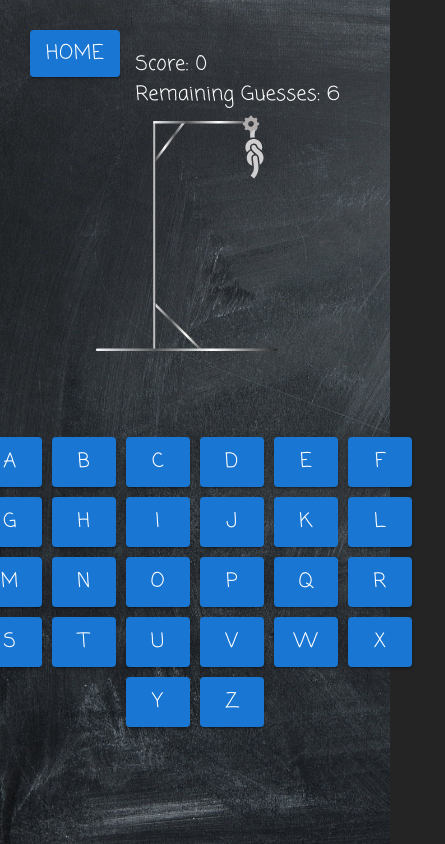
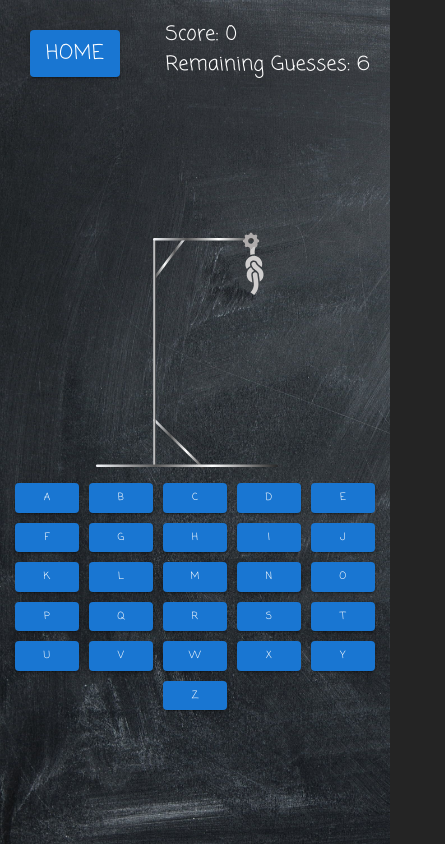
Before and after one commit to nathanielazevedo/hangman, a React (Vite) app: page /challenge/1 in a window 390 px wide. Shown: the whole page, 445 px wide, since content can reach past the window. Built offline with nearby package versions, Linux system fonts and the light colour scheme.

Commit message:
mobile friendly

```diff
--- a/src/App.css
+++ b/src/App.css
@@ -6,3 +6,7 @@
   margin: 0;
   font-family: "Coming Soon", cursive;
 }
+
+a {
+  text-decoration: none;
+}
--- a/src/Challenge.jsx
+++ b/src/Challenge.jsx
@@ -13,6 +13,7 @@ const Challenge = () => {
   const [link, setLink] = useState(window.location.href);
   const [copied, setCopied] = useState(false);
   const url = window.location.href;
+  const [error, setError] = useState(false);
 
   const encrypt = (text) => {
     return CryptoJS.enc.Base64.stringify(CryptoJS.enc.Utf8.parse(text));
@@ -50,9 +51,9 @@ const Challenge = () => {
       <Box
         sx={{
           backgroundColor: "white",
-          padding: "50px",
+          padding: { xs: "30px", sm: "50px", md: "50px", lg: "50px" },
           borderRadius: "20px",
-          height: "30vh",
+          marginX: { xs: "10px", sm: "0" },
         }}
       >
         <Typography
@@ -74,9 +75,12 @@ const Challenge = () => {
           }}
         >
           <TextField
+            error={error}
+            helperText={error}
             sx={{
               color: "black",
               width: "80%",
+
               fontFamily: "Coming Soon, cursive",
               "& .MuiInputBase-input": {
                 fontFamily: "Coming Soon, cursive",
@@ -88,6 +92,12 @@ const Challenge = () => {
             label="Custom Word"
             value={text}
             onChange={(e) => {
+              if (e.target.value.length > 20) {
+                setError("Keep it short! Less than 20 characters");
+                return;
+              } else {
+                setError(false);
+              }
               setText(e.target.value);
               setLink(`${url}/${encrypt(e.target.value)}`);
             }}
@@ -120,6 +130,8 @@ const Challenge = () => {
             marginTop: "20px",
             fontStyle: "italic",
             fontFamily: "Coming Soon, cursive",
+            maxWidth: { xs: "80vw", sm: "70vw", md: "60vw", lg: "50vw" },
+            wordWrap: "break-word",
           }}
         >
           {link}
--- a/src/Home.jsx
+++ b/src/Home.jsx
@@ -18,6 +18,7 @@ const Home = () => {
         backgroundRepeat: "no-repeat",
         backgroundSize: "cover",
         backgroundPosition: "center",
+        maxHeight: "100vh",
       }}
     >
       <Box
@@ -27,8 +28,9 @@ const Home = () => {
           justifyContent: "center",
           gap: "20px",
           backgroundColor: "white",
-          padding: "70px",
+          padding: { xs: "70px 25px", sm: "50px", md: "50px", lg: "50px" },
           borderRadius: "10px",
+          width: { xs: "90%", sm: "500px", md: "500px", lg: "500px" },
         }}
       >
         <Typography
--- a/src/Leaderboard.jsx
+++ b/src/Leaderboard.jsx
@@ -6,6 +6,7 @@ import { Typography } from "@mui/material";
 import chalkboard from "./assets/chalkboard.jpeg";
 import { ToastContainer, toast } from "react-toastify";
 import "react-toastify/dist/ReactToastify.css";
+import Tooltip from "@mui/material/Tooltip";
 
 const Leaderboard = () => {
   const [leaderboard, setLeaderboard] = useState([]);
@@ -75,11 +76,12 @@ const Leaderboard = () => {
           justifyContent: "flex-start",
           fontFamily: "Coming Soon, cursive",
           fontSize: "30px",
-          maxHeight: "80vh",
+          // maxHeight: "80vh",
           overflowY: "scroll",
-          width: "60%",
-          height: "80vh",
-          marginTop: "10vh",
+          width: { xs: "90vw", sm: "80vw", md: "90vw", lg: "90vw" },
+          // height: "80vh",
+          marginTop: "20vh",
+          marginBottom: "10vh",
         }}
       >
         <Typography
@@ -139,7 +141,19 @@ const Leaderboard = () => {
             {leaderboard.map((entry, index) => (
               <tr key={index}>
                 <td>{index + 1}</td>
-                <td>{entry.name}</td>
+                <td>
+                  <Tooltip title={entry.name} placement="top">
+                    <Typography
+                      variant="h6"
+                      sx={{
+                        fontFamily: "Coming Soon, cursive",
+                        fontSize: "35px",
+                      }}
+                    >
+                      {entry.name.slice(0, 10)}
+                    </Typography>
+                  </Tooltip>
+                </td>
                 <td>{entry.score}</td>
               </tr>
             ))}
--- a/src/LostDialog.jsx
+++ b/src/LostDialog.jsx
@@ -13,6 +13,7 @@ const LostDialog = ({ open, resetGame, score, word }) => {
   const [nameError, setNameError] = useState(false);
   const [submitted, setSubmitted] = useState(false);
   const addToLeaderboard = async () => {
+    if (submitted) return;
     if (!name.replace(/\s/g, "").length) {
       setNameError(true);
       return;
@@ -39,7 +40,7 @@ const LostDialog = ({ open, resetGame, score, word }) => {
       <ToastContainer position="bottom-right" theme="dark" />
       <Box
         sx={{
-          height: "40vh",
+          height: { xs: "80vh", md: "40vh" },
           padding: "20px",
           display: "flex",
           flexDirection: "column",
@@ -130,6 +131,7 @@ const LostDialog = ({ open, resetGame, score, word }) => {
             sx={{
               maxWidth: "30%",
               height: "55px",
+              fontSize: { xs: "10px", md: "10px" },
               fontFamily: "Coming Soon, cursive",
             }}
           >
--- a/src/Play.jsx
+++ b/src/Play.jsx
@@ -142,11 +142,13 @@ function App() {
           alignItems: "center",
           width: "100%",
           justifyContent: "space-evenly",
+          paddingBottom: { xs: "15px", sm: "0" },
         }}
       >
         <Box
           sx={{
             width: { xs: "200px", lg: "400px" },
+            marginTop: { xs: "100px", lg: "0px" },
           }}
         >
           <img src={imagesHash[wrongs]} width="100%" />
@@ -157,6 +159,7 @@ function App() {
             flexDirection: "column",
             alignItems: "center",
             justifyContent: "center",
+            width: { xs: "400px", lg: "400px" },
           }}
         >
           <Box sx={styles.inputContainer}>
@@ -214,12 +217,12 @@ const styles = {
     alignItems: "center",
     gap: "10px",
     flexWrap: "wrap",
-    width: "500px",
+    width: { xs: "400px", lg: "500px" },
   },
   score: {
     position: "absolute",
-    top: "50px",
-    right: "50px",
+    top: { xs: "20px", lg: "30px" },
+    right: { xs: "20px", lg: "30px" },
     color: "white",
     fontFamily: "Coming Soon, cursive",
   },
@@ -236,18 +239,19 @@ const styles = {
   },
   wordBankContainer: {
     marginTop: "70px",
-    width: "500px",
+    width: { xs: "300px", lg: "500px" },
+    maxWidth: { xs: "300px", lg: "500px" },
     display: "flex",
     flexWrap: "wrap",
     justifyContent: "center",
     alignItems: "center",
   },
   button: {
-    width: "50px",
-    height: "50px",
+    width: { xs: "20px", sm: "30px", lg: "50px" },
+    maxWidth: { xs: "20px", sm: "30px", lg: "50px" },
     margin: "5px",
     color: "white",
-    fontSize: "20px",
+    fontSize: { xs: "10px", sm: "20px", lg: "20px" },
     cursor: "pointer",
     fontFamily: "Coming Soon, cursive",
   },
--- a/src/PlayChallenge.jsx
+++ b/src/PlayChallenge.jsx
@@ -146,6 +146,7 @@ function App() {
         <Box
           sx={{
             width: { xs: "200px", lg: "400px" },
+            marginTop: { xs: "100px", lg: "0px" },
           }}
         >
           <img src={imagesHash[wrongs]} width="100%" />
@@ -156,6 +157,7 @@ function App() {
             flexDirection: "column",
             alignItems: "center",
             justifyContent: "center",
+            width: { xs: "400px", lg: "400px" },
           }}
         >
           <Box sx={styles.inputContainer}>
@@ -217,8 +219,8 @@ const styles = {
   },
   score: {
     position: "absolute",
-    top: "50px",
-    right: "50px",
+    top: { xs: "20px", lg: "30px" },
+    right: { xs: "20px", lg: "30px" },
     color: "white",
     fontFamily: "Coming Soon, cursive",
   },
@@ -234,19 +236,20 @@ const styles = {
     margin: "5px",
   },
   wordBankContainer: {
-    marginTop: "70px",
-    width: "500px",
+    marginTop: { xs: "20px", lg: "70px" },
+    width: { xs: "300px", lg: "500px" },
+    maxWidth: { xs: "300px", lg: "500px" },
     display: "flex",
     flexWrap: "wrap",
     justifyContent: "center",
     alignItems: "center",
   },
   button: {
-    width: "50px",
-    height: "50px",
+    width: { xs: "10px", sm: "30px", lg: "50px" },
+    maxWidth: { xs: "10px", sm: "30px", lg: "50px" },
     margin: "5px",
     color: "white",
-    fontSize: "20px",
+    fontSize: { xs: "10px", sm: "20px", lg: "20px" },
     cursor: "pointer",
     fontFamily: "Coming Soon, cursive",
   },
```
